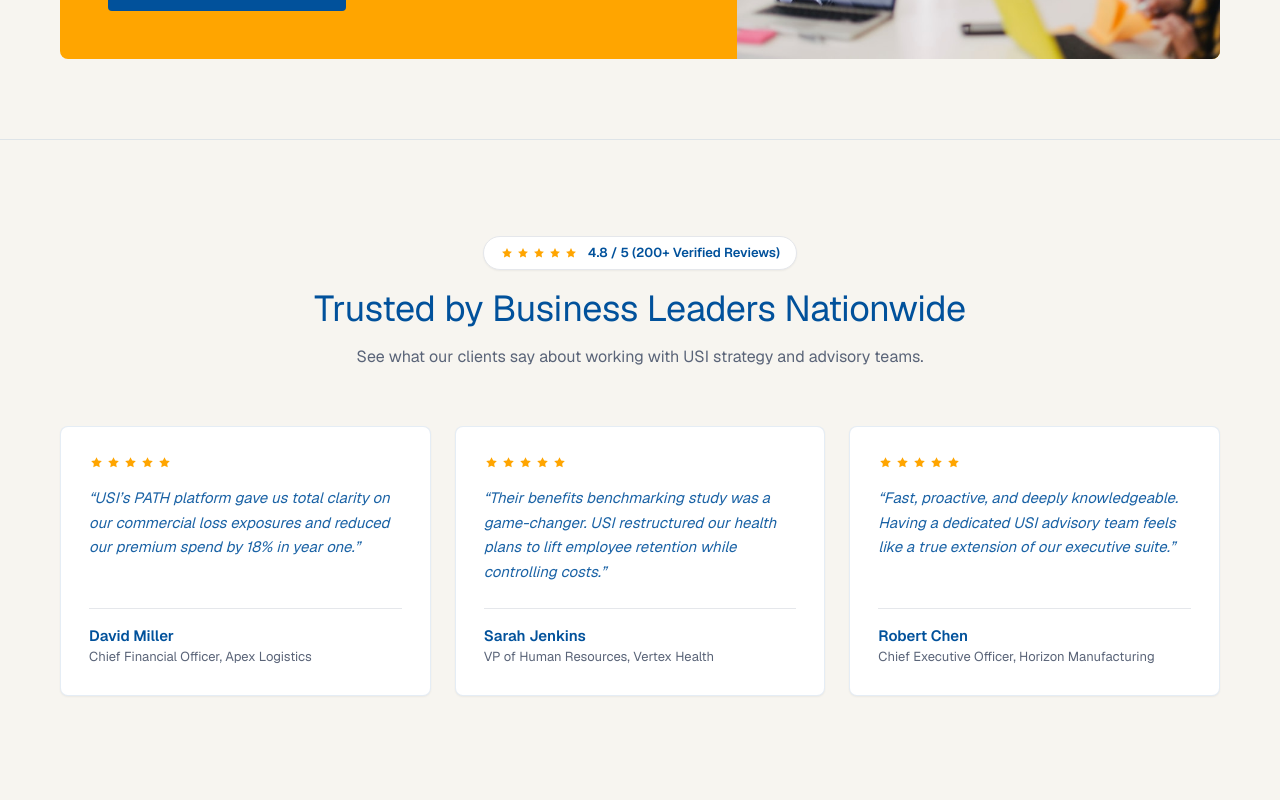
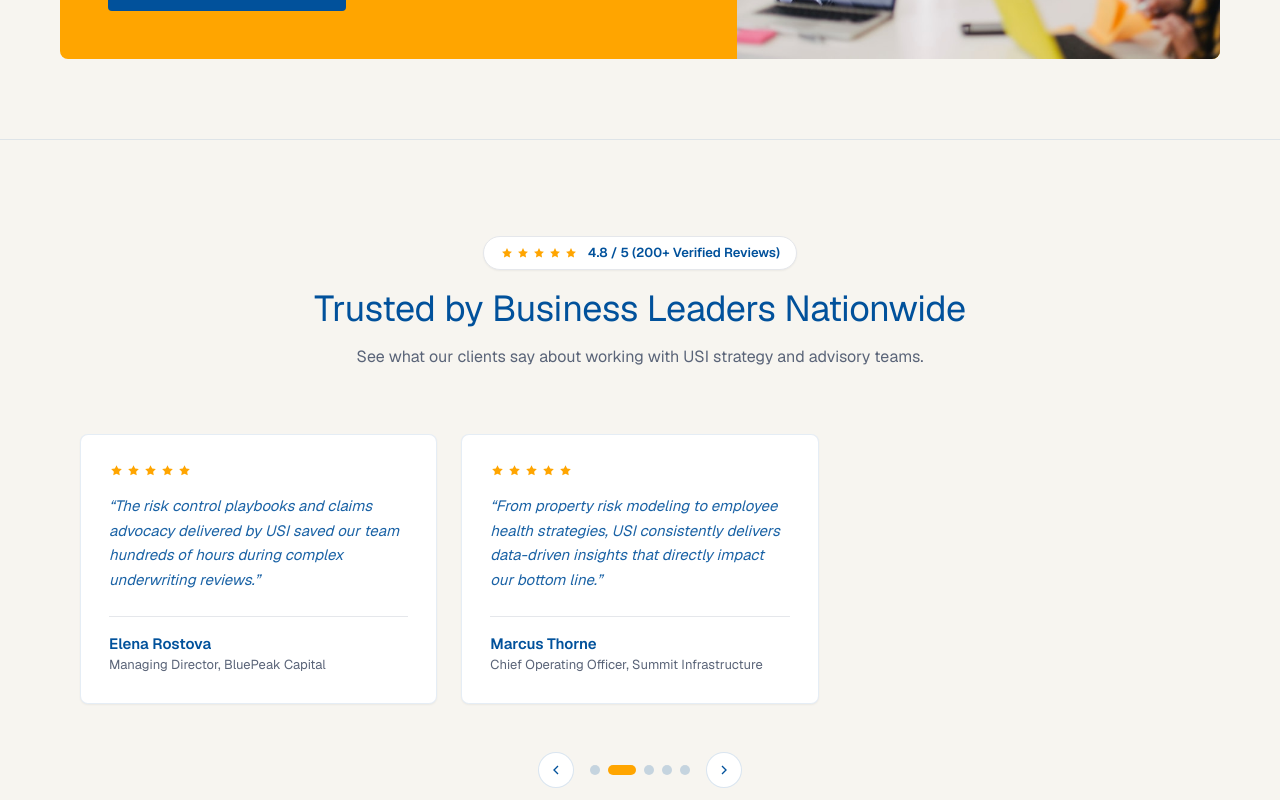
Before and after one commit to uiuxbyahsan/usi, a Next.js app: page / in a window 1280 px wide. Shown: the part 6580-7380 px from the top of the page. Built offline with nearby package versions, Linux system fonts and the light colour scheme.

Commit message:
Add auto sliding carousel functionality to Reviews component

```diff
--- a/components/Reviews.tsx
+++ b/components/Reviews.tsx
@@ -1,3 +1,6 @@
+'use client';
+
+import { useState, useEffect } from 'react';
 import Reveal from './Reveal';
 import { Star } from './icons';
 
@@ -23,11 +26,44 @@ const reviews = [
     role: 'Chief Executive Officer, Horizon Manufacturing',
     rating: 5,
   },
+  {
+    quote:
+      'The risk control playbooks and claims advocacy delivered by USI saved our team hundreds of hours during complex underwriting reviews.',
+    author: 'Elena Rostova',
+    role: 'Managing Director, BluePeak Capital',
+    rating: 5,
+  },
+  {
+    quote:
+      'From property risk modeling to employee health strategies, USI consistently delivers data-driven insights that directly impact our bottom line.',
+    author: 'Marcus Thorne',
+    role: 'Chief Operating Officer, Summit Infrastructure',
+    rating: 5,
+  },
 ];
 
 export default function Reviews() {
+  const [activeIndex, setActiveIndex] = useState(0);
+  const [isPaused, setIsPaused] = useState(false);
+
+  const nextSlide = () => {
+    setActiveIndex((prev) => (prev + 1) % reviews.length);
+  };
+
+  const prevSlide = () => {
+    setActiveIndex((prev) => (prev - 1 + reviews.length) % reviews.length);
+  };
+
+  useEffect(() => {
+    if (isPaused) return;
+    const timer = setInterval(() => {
+      nextSlide();
+    }, 4000);
+    return () => clearInterval(timer);
+  }, [isPaused]);
+
   return (
-    <section className="bg-paper py-20 lg:py-24 border-t border-ink/10">
+    <section className="bg-paper py-20 lg:py-24 border-t border-ink/10 overflow-hidden">
       <div className="shell">
         <Reveal>
           <div className="mx-auto max-w-2xl text-center">
@@ -50,10 +86,25 @@ export default function Reviews() {
           </div>
         </Reveal>
 
-        <div className="mt-14 grid gap-6 md:grid-cols-3">
-          {reviews.map((r, i) => (
-            <Reveal key={r.author} delay={i * 0.08}>
-              <div className="flex h-full flex-col justify-between rounded-[8px] border border-ink/10 bg-white p-7 shadow-sm transition-shadow duration-300 hover:shadow-md">
+        {/* Carousel container */}
+        <div
+          className="relative mt-12"
+          onMouseEnter={() => setIsPaused(true)}
+          onMouseLeave={() => setIsPaused(false)}
+        >
+          <div className="overflow-hidden py-4 px-2">
+            <div
+              className="flex transition-transform duration-500 ease-out-soft"
+              style={{
+                transform: `translateX(-${activeIndex * 100}% )`,
+              }}
+            >
+              {reviews.map((r) => (
+                <div
+                  key={r.author}
+                  className="w-full flex-none px-3 md:w-1/3"
+                >
+                  <div className="flex h-full flex-col justify-between rounded-[8px] border border-ink/10 bg-white p-7 shadow-sm transition-all duration-300 hover:shadow-md hover:-translate-y-1">
                     <div>
                       <div className="flex items-center gap-0.5 text-signal">
                         {Array.from({ length: r.rating }).map((_, idx) => (
@@ -71,8 +122,49 @@ export default function Reviews() {
                       <div className="text-[13px] text-ash">{r.role}</div>
                     </div>
                   </div>
-            </Reveal>
+                </div>
               ))}
+            </div>
+          </div>
+
+          {/* Nav Controls & Dots */}
+          <div className="mt-8 flex items-center justify-center gap-4">
+            <button
+              onClick={prevSlide}
+              aria-label="Previous review"
+              className="flex h-9 w-9 items-center justify-center rounded-full border border-ink/15 bg-white text-ink transition-colors hover:border-signal hover:text-signal"
+            >
+              <svg width="16" height="16" viewBox="0 0 24 24" fill="none" stroke="currentColor" strokeWidth="2">
+                <path d="M15 18l-6-6 6-6" />
+              </svg>
+            </button>
+
+            {/* Dots */}
+            <div className="flex items-center gap-2">
+              {reviews.map((_, idx) => (
+                <button
+                  key={idx}
+                  onClick={() => setActiveIndex(idx)}
+                  aria-label={`Go to slide ${idx + 1}`}
+                  className={`h-2.5 rounded-full transition-all duration-300 ${
+                    activeIndex === idx
+                      ? 'w-7 bg-signal'
+                      : 'w-2.5 bg-ink/20 hover:bg-ink/40'
+                  }`}
+                />
+              ))}
+            </div>
+
+            <button
+              onClick={nextSlide}
+              aria-label="Next review"
+              className="flex h-9 w-9 items-center justify-center rounded-full border border-ink/15 bg-white text-ink transition-colors hover:border-signal hover:text-signal"
+            >
+              <svg width="16" height="16" viewBox="0 0 24 24" fill="none" stroke="currentColor" strokeWidth="2">
+                <path d="M9 18l6-6-6-6" />
+              </svg>
+            </button>
+          </div>
         </div>
       </div>
     </section>
```
Lines whose indentation alone changed are shown as unchanged.
